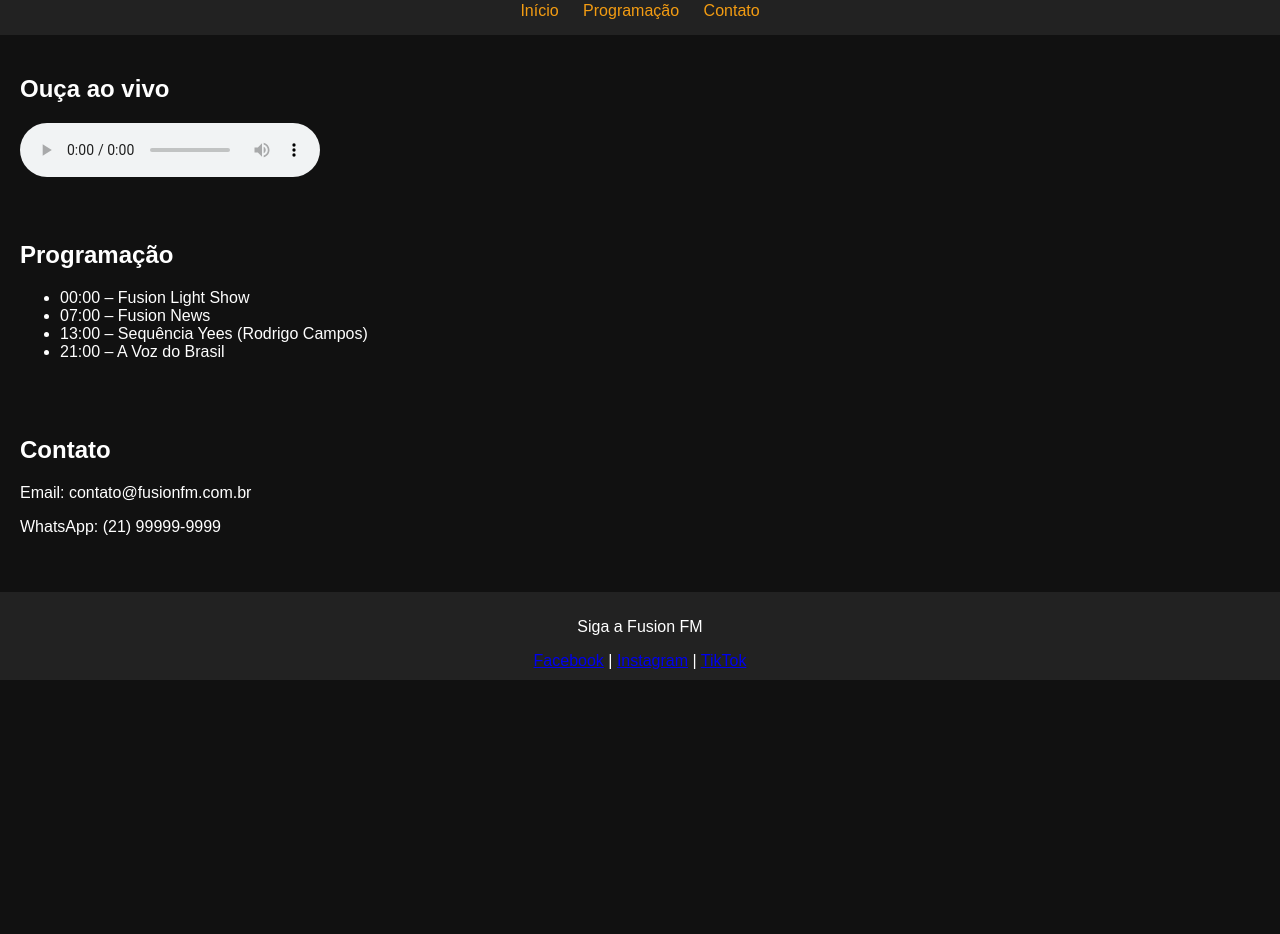
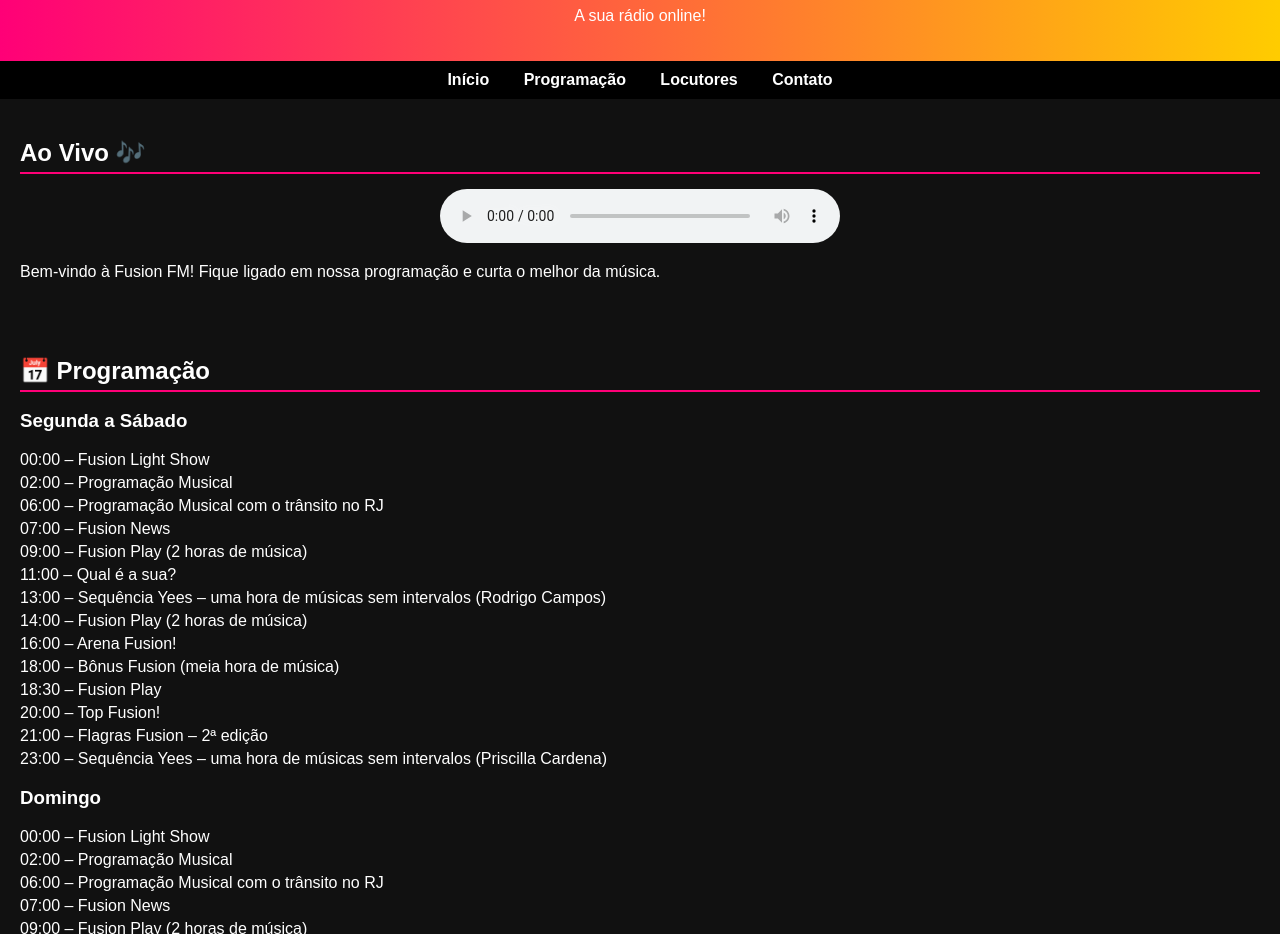
Before and after one commit to fusionfmfusion-dotcom/R-dio-fusion-FM, a plain HTML site: page index.html in a window 1280 px wide. Shown: the part 93-1027 px from the top of the page. Before the commit the page ends 800 px from the top, so only its background shows below. Drawn offline with Linux system fonts and the light colour scheme; files that its build step writes are made by us from their sources.

Commit message:
Add files via upload

```diff
--- a/index.html
+++ b/index.html
@@ -1,50 +1,146 @@
 <!DOCTYPE html>
 <html lang="pt-BR">
 <head>
-  <meta charset="UTF-8" />
-  <meta name="viewport" content="width=device-width, initial-scale=1.0" />
+  <meta charset="UTF-8">
+  <meta name="viewport" content="width=device-width, initial-scale=1.0">
   <title>Fusion FM</title>
-  <link rel="stylesheet" href="css/style.css" />
+  <style>
+    body {
+      font-family: Arial, sans-serif;
+      margin: 0;
+      padding: 0;
+      background: #111;
+      color: #fff;
+    }
+    header {
+      background: linear-gradient(90deg, #ff0077, #ffcc00);
+      color: #fff;
+      text-align: center;
+      padding: 20px;
+    }
+    nav {
+      background: #000;
+      text-align: center;
+      padding: 10px;
+    }
+    nav a {
+      color: #fff;
+      margin: 0 15px;
+      text-decoration: none;
+      font-weight: bold;
+    }
+    nav a:hover {
+      color: #ffcc00;
+    }
+    section {
+      padding: 20px;
+    }
+    h2 {
+      border-bottom: 2px solid #ff0077;
+      padding-bottom: 5px;
+      margin-bottom: 15px;
+    }
+    .player {
+      text-align: center;
+      margin: 15px 0;
+    }
+    audio {
+      width: 100%;
+      max-width: 400px;
+    }
+    ul {
+      list-style: none;
+      padding: 0;
+    }
+    ul li {
+      margin: 5px 0;
+    }
+    footer {
+      background: #222;
+      text-align: center;
+      padding: 15px;
+      color: #aaa;
+      margin-top: 30px;
+    }
+  </style>
 </head>
 <body>
+
   <header>
     <h1>Fusion FM</h1>
+    <p>A sua rádio online!</p>
+  </header>
+
   <nav>
     <a href="#home">Início</a>
     <a href="#programacao">Programação</a>
+    <a href="#locutores">Locutores</a>
     <a href="#contato">Contato</a>
   </nav>
-  </header>
 
-  <main id="home">
-    <h2>Ouça ao vivo</h2>
+  <section id="home">
+    <h2>Ao Vivo 🎶</h2>
+    <div class="player">
       <audio controls autoplay>
-      <source src="https://stream.zeno.fm/5h2m1muayy8uv" type="audio/mpeg" />
-      Seu navegador não suporta áudio.
+        <source src="https://stream.zeno.fm/5h2m1muayy8uv" type="audio/mpeg">
+        Seu navegador não suporta o player de áudio.
       </audio>
-  </main>
+    </div>
+    <p>Bem-vindo à Fusion FM! Fique ligado em nossa programação e curta o melhor da música.</p>
+  </section>
 
   <section id="programacao">
-    <h2>Programação</h2>
+    <h2>📅 Programação</h2>
+    <h3>Segunda a Sábado</h3>
     <ul>
       <li>00:00 – Fusion Light Show</li>
+      <li>02:00 – Programação Musical</li>
+      <li>06:00 – Programação Musical com o trânsito no RJ</li>
       <li>07:00 – Fusion News</li>
-      <li>13:00 – Sequência Yees (Rodrigo Campos)</li>
-      <li>21:00 – A Voz do Brasil</li>
+      <li>09:00 – Fusion Play (2 horas de música)</li>
+      <li>11:00 – Qual é a sua?</li>
+      <li>13:00 – Sequência Yees – uma hora de músicas sem intervalos (Rodrigo Campos)</li>
+      <li>14:00 – Fusion Play (2 horas de música)</li>
+      <li>16:00 – Arena Fusion!</li>
+      <li>18:00 – Bônus Fusion (meia hora de música)</li>
+      <li>18:30 – Fusion Play</li>
+      <li>20:00 – Top Fusion!</li>
+      <li>21:00 – Flagras Fusion – 2ª edição</li>
+      <li>23:00 – Sequência Yees – uma hora de músicas sem intervalos (Priscilla Cardena)</li>
+    </ul>
+
+    <h3>Domingo</h3>
+    <ul>
+      <li>00:00 – Fusion Light Show</li>
+      <li>02:00 – Programação Musical</li>
+      <li>06:00 – Programação Musical com o trânsito no RJ</li>
+      <li>07:00 – Fusion News</li>
+      <li>09:00 – Fusion Play (2 horas de música)</li>
+      <li>11:00 – Qual é a sua?</li>
+      <li>13:00 – Sequência Yees – uma hora de músicas sem intervalos (Rodrigo Campos)</li>
+      <li>14:00 – Fusion Play (2 horas de música)</li>
+      <li>16:00 – Arena Fusion!</li>
+      <li>18:00 – Bônus Fusion (meia hora de música)</li>
+      <li>18:30 – Fusion Play</li>
+      <li>20:00 – Programação Musical</li>
+      <li>21:00 – Flagras Fusion – 2ª edição</li>
+      <li>23:00 – Sequência Yees – uma hora de músicas sem intervalos (Priscilla Cardena)</li>
     </ul>
   </section>
 
+  <section id="locutores">
+    <h2>🎤 Locutores</h2>
+    <p>Em breve, conheça nossa equipe de locutores que trazem energia e música para sua programação!</p>
+  </section>
+
   <section id="contato">
-    <h2>Contato</h2>
-    <p>Email: contato@fusionfm.com.br</p>
-    <p>WhatsApp: (21) 99999-9999</p>
+    <h2>📞 Contato</h2>
+    <p>Entre em contato pelo WhatsApp: <strong>(21) 99999-9999</strong></p>
   </section>
 
   <footer>
-    <p>Siga a Fusion FM</p>
-    <a href="https://www.facebook.com/share/17B68dssLp/" target="_blank">Facebook</a> |
-    <a href="https://www.instagram.com/fm_fusion" target="_blank">Instagram</a> |
-    <a href="https://www.tiktok.com/@fusionfm1" target="_blank">TikTok</a>
+    <p>&copy; 2024 Fusion FM - Todos os direitos reservados.</p>
   </footer>
+
 </body>
 </html>
```
Lines whose indentation alone changed are shown as unchanged.
